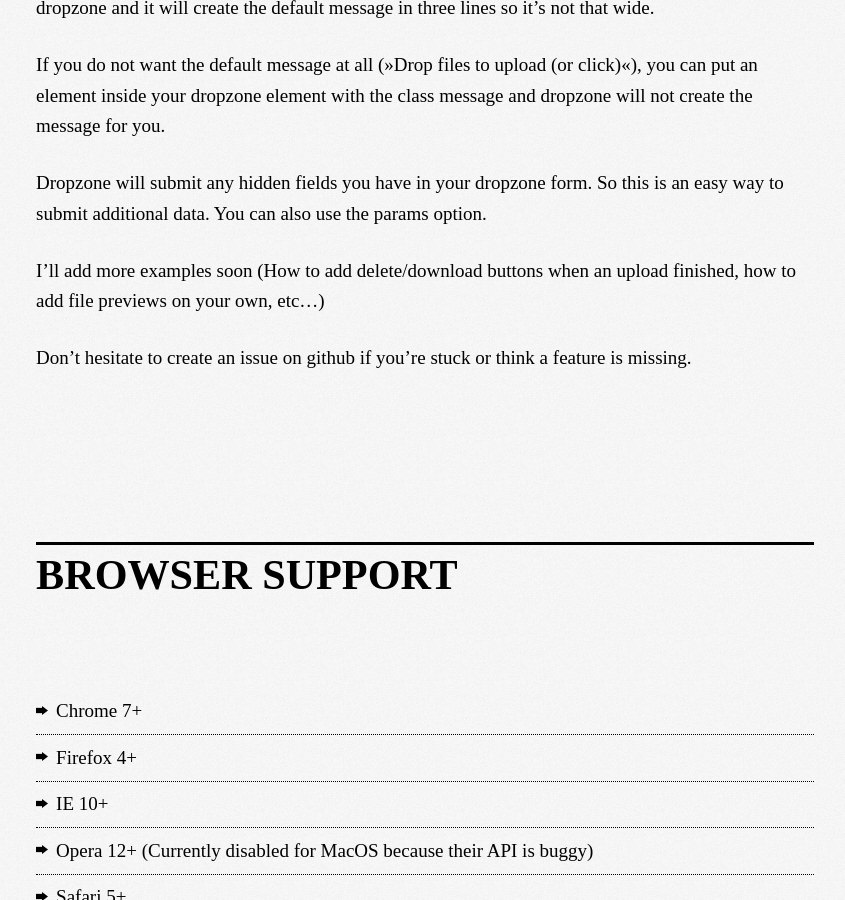
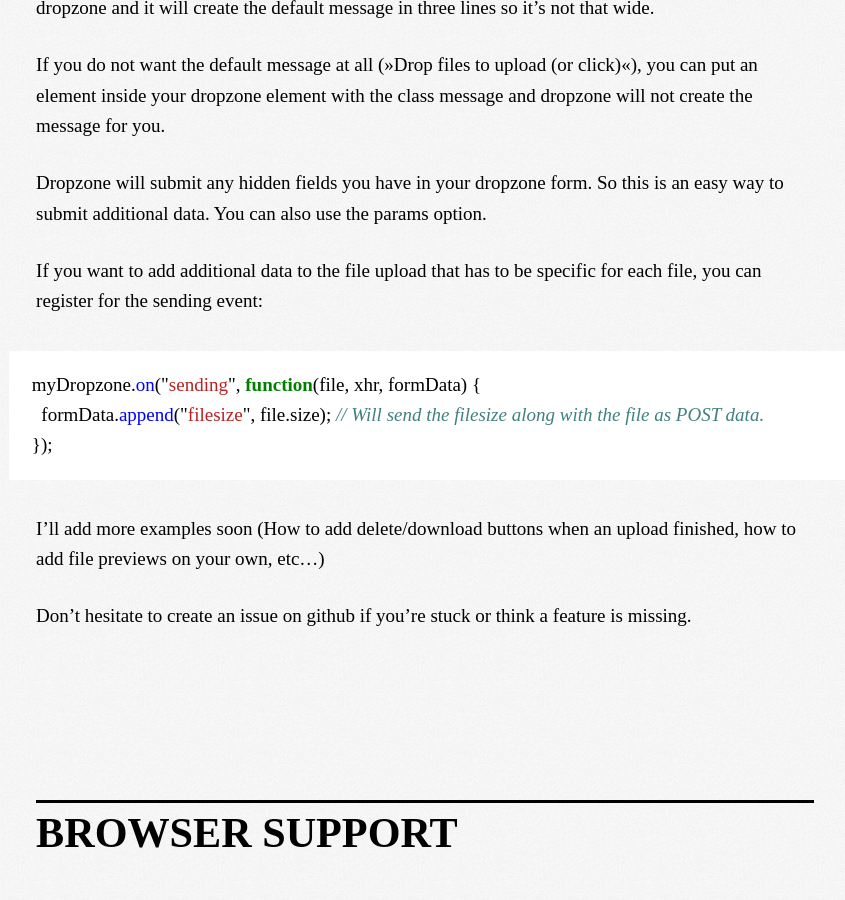
Before and after one commit to dropzone/dropzone, a Jekyll site: the page built from index.md, in a window 1280 px wide and 900 px high, scrolled down 10490 px. Shown: the whole window, without its empty margins (215-1060 px from the left). Built offline with Jekyll 4.4.1, drawn with Linux system fonts in a browser that asks for light colours; Markdown is read by kramdown in place of the engine named in the settings; comment, search, counter and statistics services are not loaded.

Commit message:
Added an example to the tips on how to send file specific data along.

```diff
--- a/index.md
+++ b/index.md
@@ -284,6 +284,15 @@ will not create the message for you.
 Dropzone will submit any hidden fields you have in your dropzone form. So this
 is an easy way to submit additional data. You can also use the `params` option.
 
+If you want to add additional data to the file upload that has to be specific for
+each file, you can register for the `sending` event:
+
+{% highlight js %}
+myDropzone.on("sending", function(file, xhr, formData) {
+  formData.append("filesize", file.size); // Will send the filesize along with the file as POST data.
+});
+{% endhighlight %}
+
 I'll add more examples soon (How to add delete/download buttons when an upload finished,
 how to add file previews on your own, etc...)
 
```
